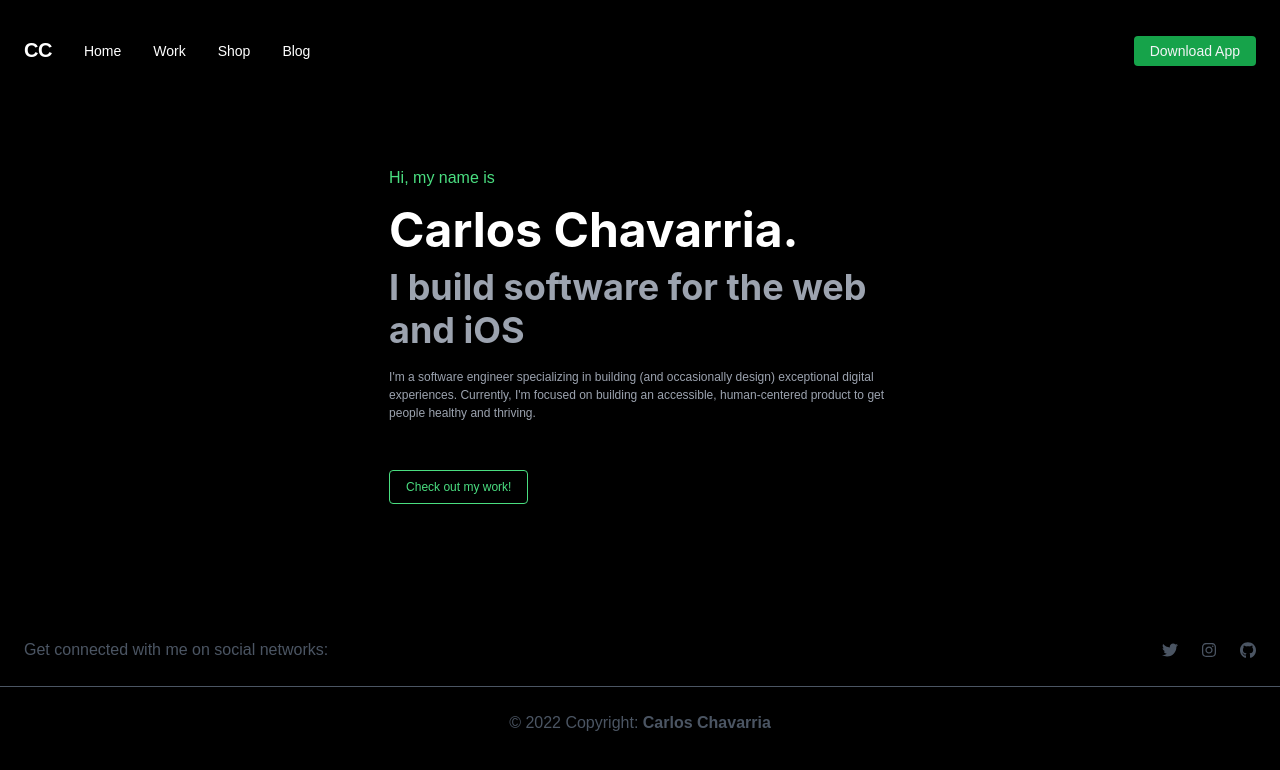
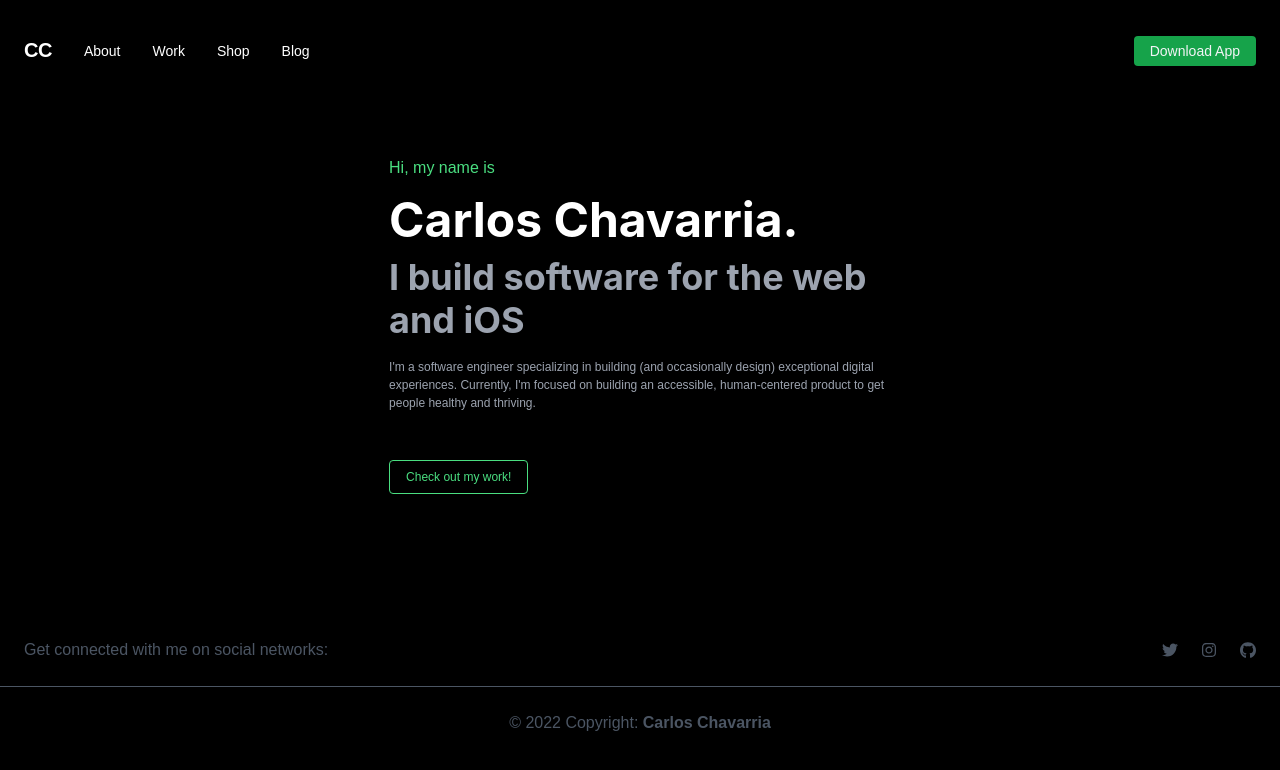
Before and after one commit to carloscodes/portfolio, a Next.js app: page / in a window 1280 px wide. Shown: the top 770 px of the page. Built offline with nearby package versions, Linux system fonts and the light colour scheme.

Commit message:
removed animations for now. changed all to typscript and other minor details

```diff
--- /dev/null
+++ b/components/about/index.tsx
@@ -0,0 +1,8 @@
+
+export default function About() {
+    return (
+        <div>
+            About component
+        </div>
+    );
+}
--- a/components/Navbar.js
+++ b/components/global/Navbar.tsx
@@ -1,8 +1,8 @@
 import Image from "next/image";
 import { useState } from "react";
-import MenuIcon from '../public/menu.svg'
+import MenuIcon from '../../public/menu.svg'
 import { motion } from "framer-motion";
-import CloseIcon from '../public/close.svg'
+import CloseIcon from '../../public/close.svg'
 import Link from "next/link";
 
 
@@ -28,13 +28,13 @@ export default function Navbar() {
     function toggleMenu(){
         let m = document.getElementById('mobile-menu')
 
-        if(m.classList.contains('hidden')){
+        if(m!.classList.contains('hidden')){
             setIsOpen(true)
-            m.classList.remove('hidden')
+            m!.classList.remove('hidden')
 
         } else {
             setIsOpen(false)
-            m.classList.add('hidden')
+            m!.classList.add('hidden')
         }
 
     }
@@ -61,9 +61,9 @@ export default function Navbar() {
                 <motion.div animate={isOpen ? "open" : "closed"}
                     variants={variants} transition={{ type: 'tween', duration: .5 }}  className="w-full flex-grow lg:flex lg:items-center lg:w-auto hidden" id="mobile-menu">
                     <div className="text-sm lg:flex-grow">
-                    <Link href='/'>
+                    <Link href='/about'>
                         <a className="px-2 py-2 block mt-4 lg:inline-block lg:mt-0 mr-4 hover:border-b hover:cursor-pointer">
-                            Home
+                            About
                         </a>
                     </Link>
                     <Link href='/work'>
--- a/components/Hero.js
+++ b/components/home/Hero.tsx
@@ -1,5 +1,4 @@
 import { Container, Heading, Text } from "@chakra-ui/react";
-import { motion } from "framer-motion";
 import Link from "next/link";
 
 
@@ -9,36 +8,32 @@ export default function Hero() {
     return (
         <>
             <Container className="text-left m-16 pb-14">
-                <motion.div animate={{ y: 10 }}
-                transition={{ type: 'spring', duration: 1, delay: .2 }}>
+                <div>
                     <Text size='xs' noOfLines={1} className="text-green-400 mb-4">
                         Hi, my name is
                     </Text>
-                </motion.div>
+                </div>
 
-                    <motion.div animate={{ y: 10 }}
-                transition={{ type: 'spring', duration: 1, delay: .4 }}>
+                    <div>
                     <Heading as='h1' size='2xl' noOfLines={1} className="mb-3">
                         Carlos Chavarria.
                     </Heading>
-                </motion.div>
+                </div>
 
-                    <motion.div animate={{ y: 10 }}
-                transition={{ type: 'spring', duration: 1, delay: .6 }}>
+                    <div>
                     <Heading as='h1' size='xl' noOfLines={2} className="text-gray-400 mb-4">
                         I build software for the web and iOS
                     </Heading>
-                </motion.div>
+                </div>
 
-                    <motion.div animate={{ y: 10 }}
-                transition={{ type: 'spring', duration: 1, delay: 1 }}>
+                    <div>
                     <Text fontSize='xs' className="text-gray-400 mb-12">I&apos;m a software engineer specializing in building (and occasionally design) exceptional digital experiences. Currently, I&apos;m focused on building an accessible, human-centered product to get people healthy and thriving. </Text>
                     <Link href='/work'>
                         <button className="bg-transparent text-green-400 font-light text-xs py-2 px-4 border border-green-400 hover:bg-gray-900 rounded">
                             Check out my work!
                         </button>
                     </Link>
-                </motion.div>
+                </div>
 
             </Container>
         </>
--- a/package.json
+++ b/package.json
@@ -13,6 +13,7 @@
     "@chakra-ui/react": "^2.2.1",
     "@emotion/react": "^11.9.3",
     "@emotion/styled": "^11.9.3",
+    "@supabase/supabase-js": "^1.35.4",
     "framer-motion": "^6.3.16",
     "next": "12.1.6",
     "next-themes": "^0.2.0",
--- /dev/null
+++ b/pages/about/index.tsx
@@ -0,0 +1,13 @@
+import Navbar from "../../components/global/Navbar";
+import Footer from "../../components/global/Footer";
+import About from "../../components/about";
+
+export default function AboutPage() {
+    return (
+        <>
+            <Navbar />
+                <About />
+            <Footer />
+        </>
+    );
+}
--- a/pages/blog/index.js
+++ b/pages/blog/index.tsx
@@ -1,5 +1,5 @@
-import Navbar from '../../components/Navbar'
-import Footer from '../../components/Footer'
+import Navbar from '../../components/global/Navbar'
+import Footer from '../../components/global/Footer'
 
 export default function BlogPage() {
     return (
--- a/pages/shop/index.js
+++ b/pages/shop/index.tsx
@@ -1,5 +1,5 @@
-import Navbar from '../../components/Navbar'
-import Footer from '../../components/Footer'
+import Navbar from '../../components/global/Navbar'
+import Footer from '../../components/global/Footer'
 
 export default function ShopPage() {
     return (
--- a/pages/work/index.js
+++ b/pages/work/index.tsx
@@ -1,5 +1,5 @@
-import Navbar from '../../components/Navbar'
-import Footer from '../../components/Footer'
+import Navbar from '../../components/global/Navbar'
+import Footer from '../../components/global/Footer'
 
 export default function WorkPage() {
     return (
```
Also changed, not shown: pages/index.tsx (+4 -4 lines), components/global/Footer.tsx (renamed from components/Footer.js), components/global/Header.tsx (renamed from components/Header.js), 1 other file (tests, documents, lock files or other folders).
